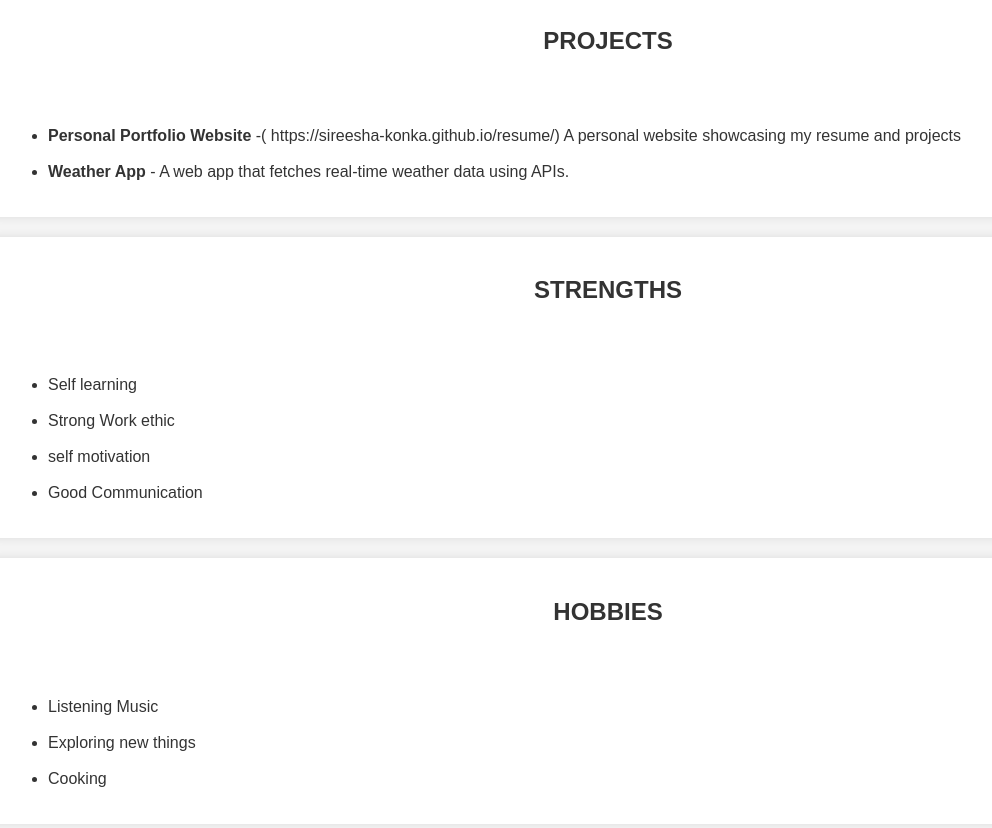
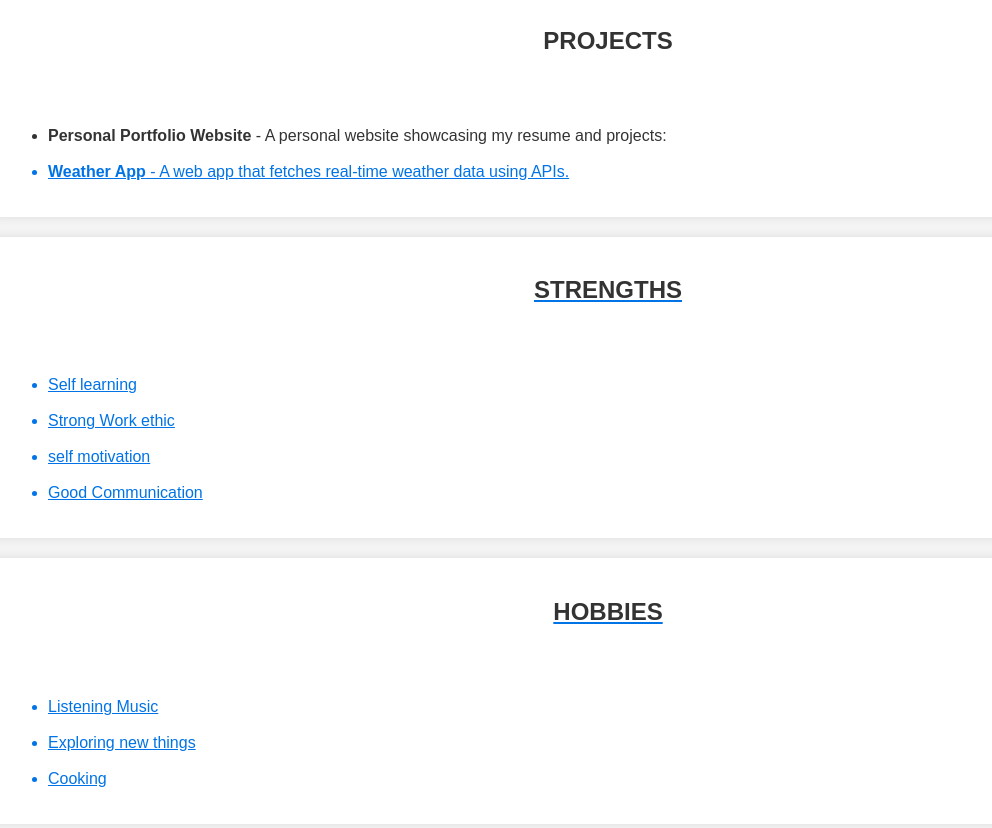
Before and after one commit to Sireesha-konka/My-Resume-Website, a plain HTML site: page index.html in a window 1280 px wide. Shown: the part 1960-2788 px from the top of the page, without its empty margins (32-1024 px from the left). Drawn offline with Linux system fonts and the light colour scheme.

Commit message:
Update index.html

```diff
--- a/index.html
+++ b/index.html
@@ -119,7 +119,7 @@ grow along with the organization
 <br>
 <br>
         <ul>
-            <li><strong>Personal Portfolio Website</strong> -( https://sireesha-konka.github.io/resume/) A personal website showcasing my resume and projects  </li>
+            <li><strong>Personal Portfolio Website</strong> - A personal website showcasing my resume and projects: <a href="https://sireesha-konka.github.io/resume/" </a> </li>
 <br>
             <li><strong>Weather App</strong> - A web app that fetches real-time weather data using APIs.</li>
 
```
